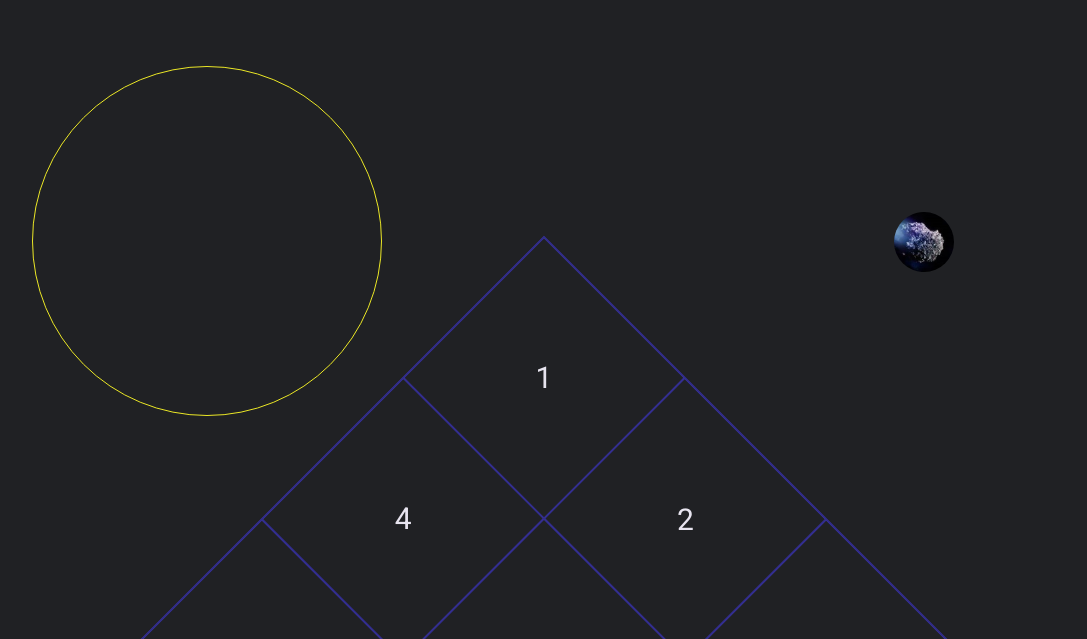
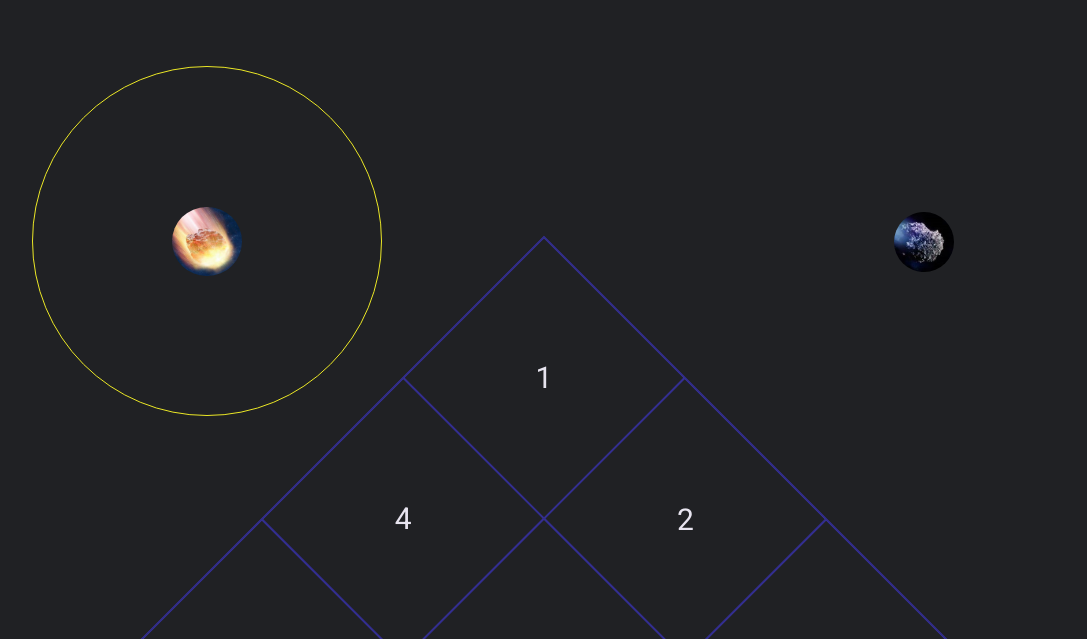
Before and after one commit to ahmed-s-fatahallah/meti-meteor, a website built with Parcel: page index.html in a window 1280 px wide. Shown: the part 121-760 px from the top of the page, without its empty margins (96-1183 px from the left). Built offline with nearby package versions, Linux system fonts and the light colour scheme.

Commit message:
fix: add child div to yellow meteor

```diff
--- a/index.html
+++ b/index.html
@@ -29,7 +29,9 @@
     <main class="main container">
       <section class="section-main">
         <div class="meteor blue"></div>
-        <div class="meteor yellow"></div>
+        <div class="meteor yellow">
+          <div class="yellow-img"></div>
+        </div>
         <div class="tiles-container">
           <div class="tile one"><span class="tile-text">1</span></div>
           <div class="tile two"><span class="tile-text">2</span></div>
```
